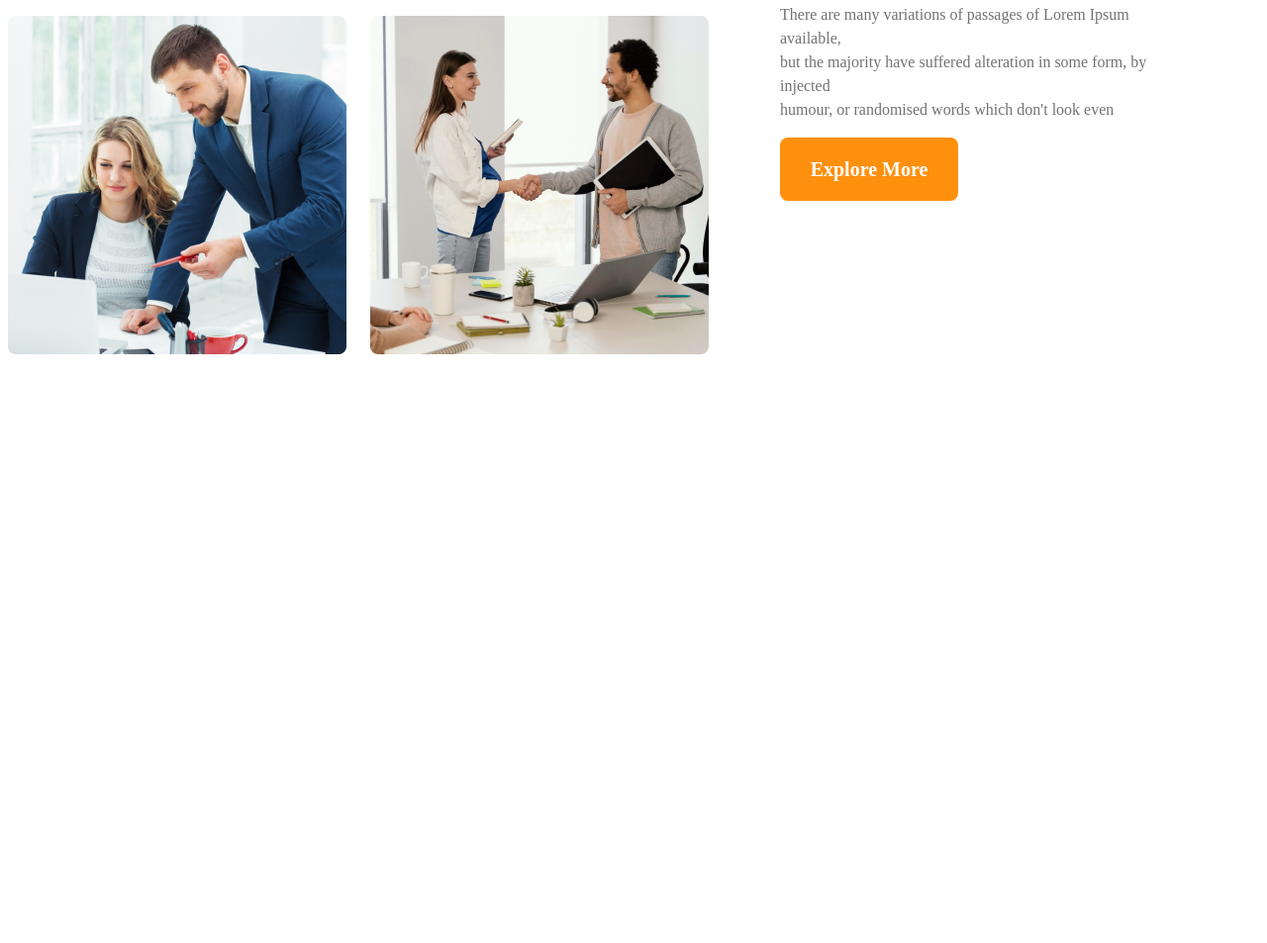
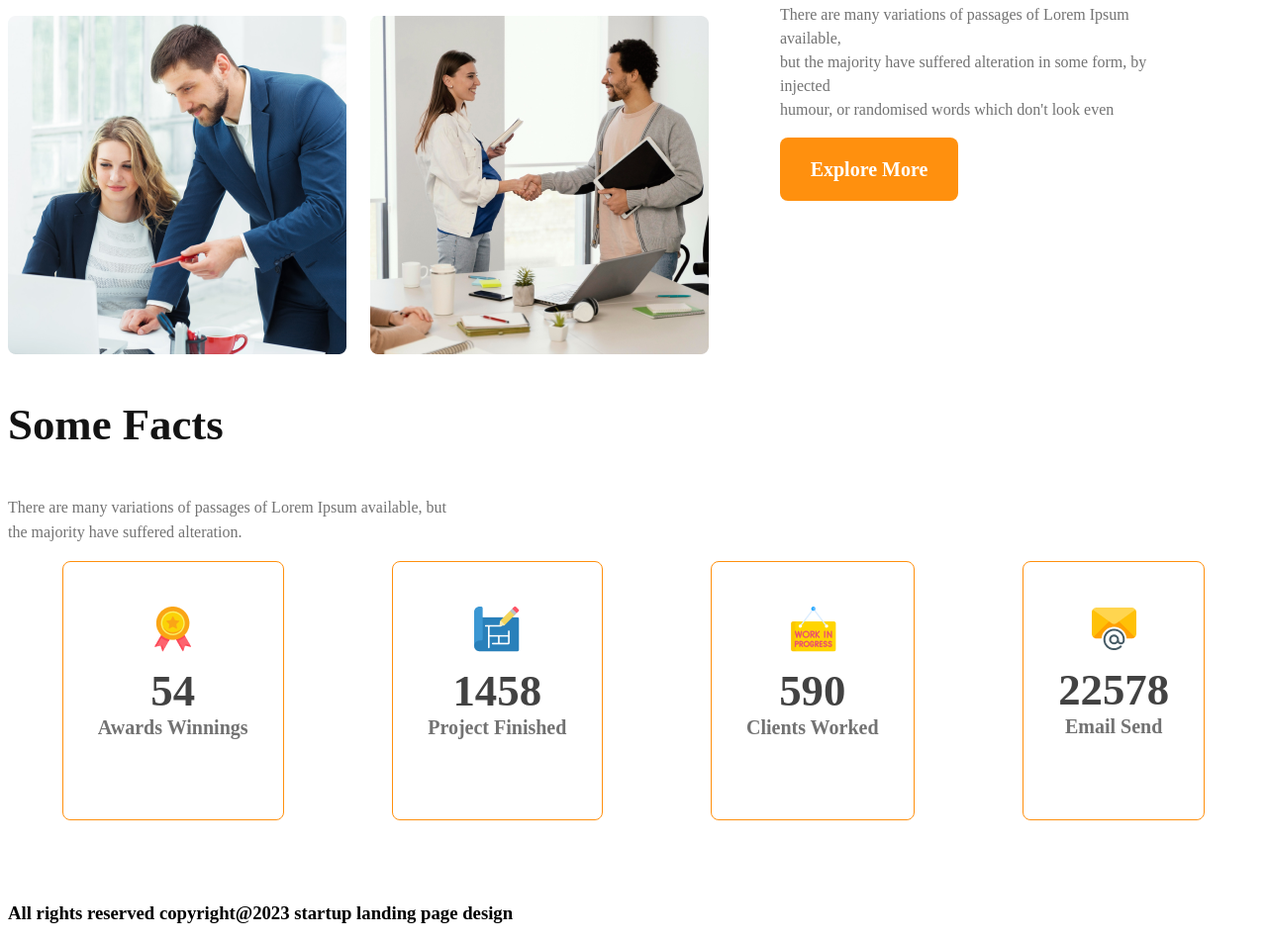
Before and after one commit to LABiB-1/G3-Architects, a plain HTML site: page index.html in a window 1280 px wide. Shown: the part 1838-2791 px from the top of the page at 99% size. Before the commit the page ends 2279 px from the top, so only its background shows below. Drawn offline with Linux system fonts and the light colour scheme.

Commit message:
some facts section finished

```diff
--- a/index.html
+++ b/index.html
@@ -28,6 +28,7 @@
     </header>
 
     <main>
+        <!--teams section-->
         <section class="teams-container">
             <div class="teams-img-container">
                 <img src="images/team1.png" alt="">
@@ -45,6 +46,34 @@
                 <button class="primary-bt">Explore More</button>
             </div>
         </section>
+        <!--facts section-->
+        <section class="Facts">
+            <h3 class="some-facts">Some Facts</h3>
+            <p class="some-facts-description" >There are many variations of passages of Lorem Ipsum available, but <br> the majority have suffered alteration.</p>
+            <div class="facts-card-container">
+                <div class="card">
+                    <img src="images/icons/ribon.png" alt="">
+                    <h2 class="card-stats">54</h2>
+                    <p class="card-title">Awards Winnings</p>
+                </div>
+                <div class="card">
+                    <img src="images/icons/projects.png" alt="">
+                    <h2 class="card-stats">1458</h2>
+                    <p class="card-title">Project Finished</p>
+                </div>
+                <div class="card">
+                    <img src="images/icons/customers.png" alt="">
+                    <h2 class="card-stats">590</h2>
+                    <p class="card-title">Clients Worked</p>
+                </div>
+                <div class="card">
+                    <img src="images/icons/email.png" alt="">
+                    <h2 class="card-stats">22578</h2>
+                    <p class="card-title">Email Send</p>
+                </div>
+            </div>
+        </section>
     </main>
+    <footer class="footer"> <h3 class="footer-text">All rights reserved copyright@2023 startup landing page design</h3></footer>
 </body>
 </html>
--- a/style/style.css
+++ b/style/style.css
@@ -137,3 +137,39 @@ main {
     line-height: 1.5rem;
 
 }
+
+/* some facts section */
+.some-facts{
+    color: #131313;
+    font-weight: 700;
+    font-size: 2.8rem;
+}
+.some-facts-description{
+    color: #727272;
+    font-size: 1rem;
+    font-weight: 400;
+    line-height: 1.6rem;
+}
+.facts-card-container{
+    display: flex;
+    justify-content: space-around;
+    text-align: center;
+}
+.facts-card-container .card{
+    border-radius: 8px;
+    border: 1px solid #FF900E;
+    padding: 2.8rem 2.2rem 3.8rem 2.2rem;
+}
+.facts-card-container .card-stats{
+    color: #424242;
+    font-size: 2.8rem;
+    font-weight: 600;
+    margin-top: 0.6rem;
+    margin-bottom: 0rem;
+}
+.facts-card-container .card-title{
+    color: #727272;
+    font-size: 1.25rem;
+    font-weight: 600;
+    margin-top: 0rem;
+}
```
